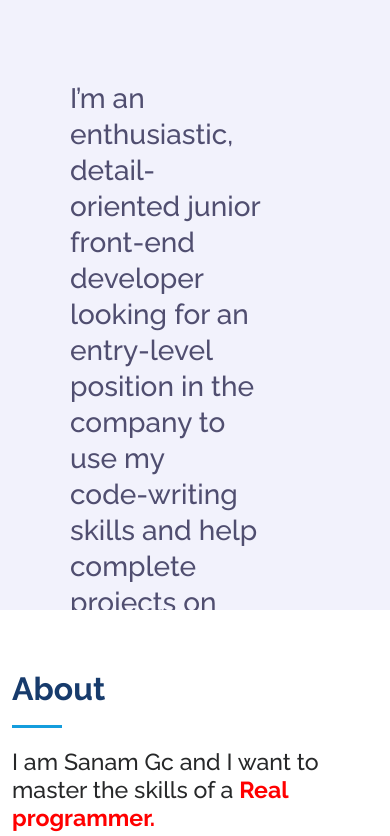
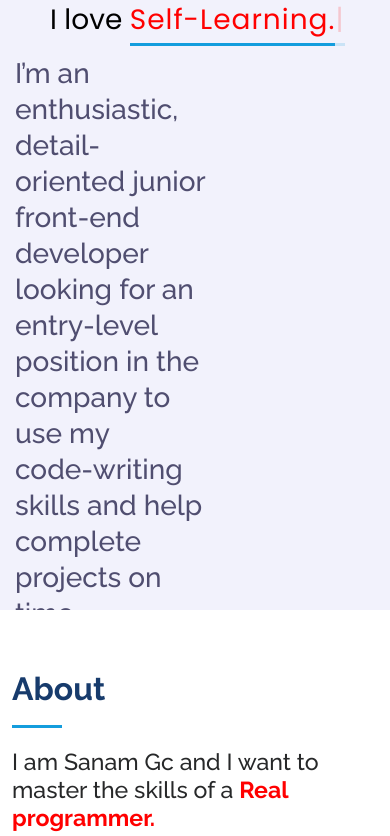
Before and after one commit to gcsawnam/Protfolio-Website, a plain HTML site: page index.html in a window 390 px wide. Shown: the part 234-1070 px from the top of the page. Drawn offline with nearby package versions, Linux system fonts and the light colour scheme.

Commit message:
responsive

```diff
--- a/assets/css/style.css
+++ b/assets/css/style.css
@@ -320,6 +320,18 @@ h1.hello span {
   #hero h1 {
     font-size: 28px;
     line-height: 36px;
+    position: relative;
+    top: 70px;
+    left: 15px;
+    right: 5px;
+
+  }
+  #hero p{
+    font-size: 28px;
+    line-height: 36px;
+    position: relative;
+    top: 80px;
+    left: 50px;
   }
   #hero h2 {
     font-size: 18px;
```
Also changed, not shown: index.html (+0 -2 lines), assets/img/aranoz-free-template.avif (deleted).
